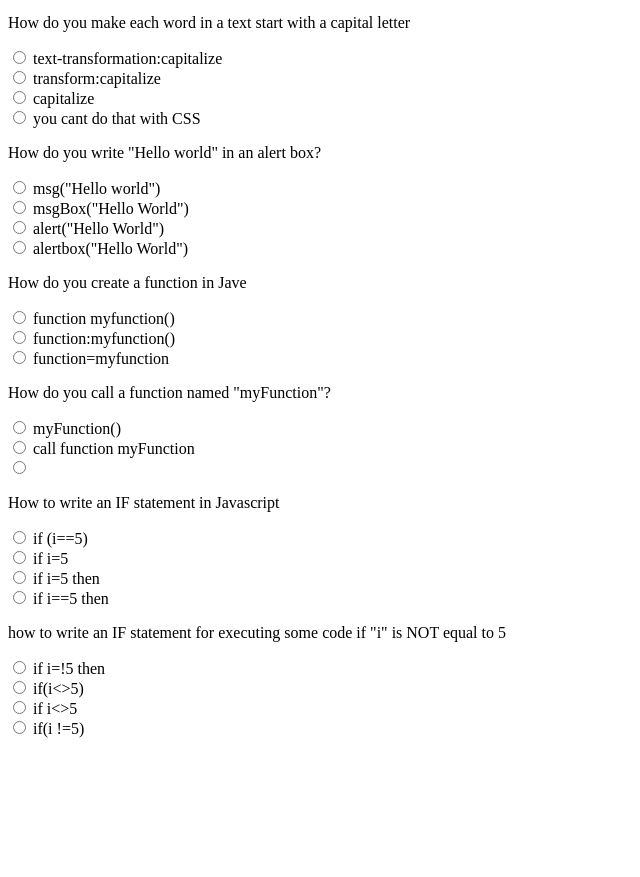
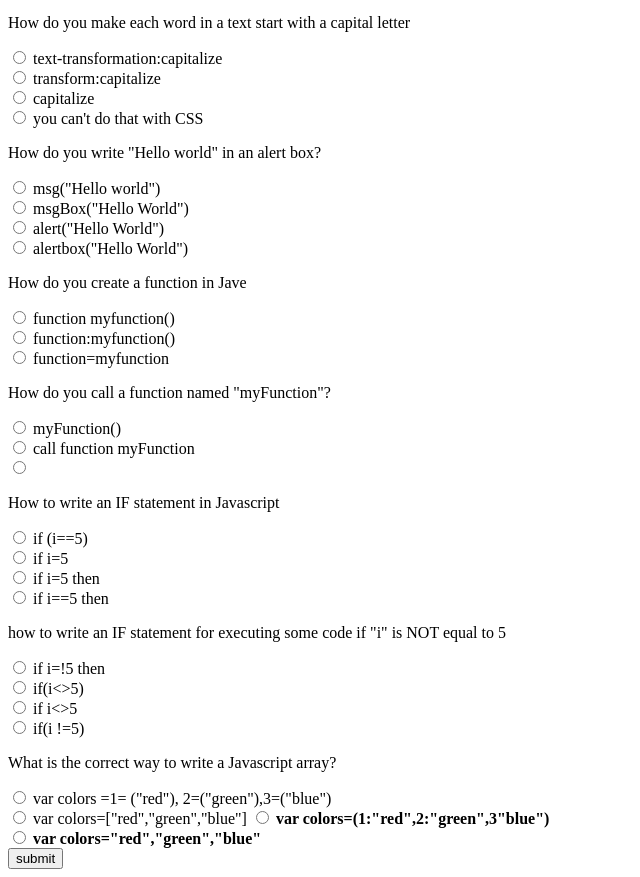
Before and after one commit to lu-dwig/project3, a plain HTML site: page index.html in a window 1280 px wide. Shown: the part 1125-2002 px from the top of the page, without its empty margins (0-640 px from the left). Before the commit the page ends 1871 px from the top, so only its background shows below. Drawn offline with Linux system fonts and the light colour scheme.

Commit message:
thiss will bbring changes to the files

```diff
--- a/index.html
+++ b/index.html
@@ -56,10 +56,10 @@
                 </form>
                 <p>In HTML you can embed SVG elements directly into an HTML page</p>
                 <form>
-                    <input type="radio" id="" name="" value="true">
+                    <input type="radio" id="true" name="SVG_elements" value="true">
                     <label for="true">true</label><br>
-                    <input type="radio" id="true" name="Inline element" value="true">
-                    <label for="true">false</label>
+                    <input type="radio" id="false" name="SVG_elements" value="false">
+                    <label for="false">false</label>
                 </form>
         </div>
     </div>
@@ -77,37 +77,39 @@
         </form>
         <p>Which HTML attribute is used to define inline styles?</p>
         <form>
-            <input type="radio"> <label for="Styles">styles</label><br>
-            <input type="radio"> <label for="style">style</label><br>
-            <input type="radio"> <label for="font">font</label><br>
-            <input type="radio"> <label for="class">class</label><br>
+            <input type="radio" id="styles" name="inline_styles" value="styles">
+            <label for="Styles">styles</label><br>
+            <input type="radio" id="style" name="inline_styles" value="style">
+            <label for="style">style</label><br>
+            <input type="radio" id="font" name="inline_styles" value="font"> <label for="font">font</label><br>
+            <input type="radio"id="class" name="inline_styles" value="class"> <label for="class">class</label><br>
         </form>
         <p>which property is used to change the background color </p>
         <form>
-            <input type="radio"> <label for="">background-color</label><br>
-            <input type="radio"> <label for="">bgcolor</label><br>
-            <input type="radio"> <label for="">color</label>
+            <input type="radio" id="background-color" name="background_color" value="background-color"> <label for="">background-color</label><br>
+            <input type="radio" id="bgcolor" name="background_color" value="bgcolor"> <label for="">bgcolor</label><br>
+            <input type="radio" id="color" name="background_color" value="color"> <label for="">color</label>
         </form>
         <p>which CSS property controls the text size</p>
         <form>
-            <input type="radio"> <label for="">text-style</label><br>
-            <input type="radio"> <label for="">font-size</label><br>
-            <input type="radio"> <label for="">font-style</label><br>
-            <input type="radio"> <label for="">text-size</label><br>
+            <input type="radio" id="text-style" name="text_size" value=""> <label for="">text-style</label><br>
+            <input type="radio" id="font-size" name="text_size" value="font-size"> <label for="">font-size</label><br>
+            <input type="radio" id="font-style" name="text_size" value="font-style"> <label for="">font-style</label><br>
+            <input type="radio" id="text-size" name="text_size" value="text-size"> <label for="">text-size</label><br>
         </form>
         <p>How do you make each word in a text start with a capital letter</p>
-        <input type="radio"> <label for="">text-transformation:capitalize</label><br>
-        <input type="radio"> <label for="">transform:capitalize</label><br>
-        <input type="radio"> <label for="">capitalize</label><br>
-        <input type="radio"> <label for="">you cant do that with CSS</label><br>
+        <input type="radio" id="text-transformation:capitalize" name="capital_letters" value="text-transformation:capitalize"> <label for="">text-transformation:capitalize</label><br>
+        <input type="radio" id="transform:capitalize" name="capital_letters" value="transform:capitalize"> <label for="">transform:capitalize</label><br>
+        <input type="radio" id="capitalize" name="capital_letters" value="capitalize"> <label for="">capitalize</label><br>
+        <input type="radio" id="you can't do that with CSS" name="capital_letters" value="you can't do that with CSS"> <label for="">you can't do that with CSS</label><br>
     </div>
     <div class="page-4">
         <p>How do you write "Hello world" in an alert box? </p>
         <form>
-            <input type="radio"> <label for="">msg("Hello world")</label><br>
-            <input type="radio"> <label for="">msgBox("Hello World")</label><br>
-            <input type="radio"> <label for="">alert("Hello World")</label><br>
-            <input type="radio"> <label for="">alertbox("Hello World")</label><br>
+            <input type="radio" id="" name="" value=""> <label for="">msg("Hello world")</label><br>
+            <input type="radio" id="" name="" value=""> <label for="">msgBox("Hello World")</label><br>
+            <input type="radio" id="" name="" value=""> <label for="">alert("Hello World")</label><br>
+            <input type="radio" id="" name="" value=""> <label for="">alertbox("Hello World")</label><br>
         </form>
         <p>How do you create a function in Jave</p>
         <form>
@@ -134,8 +136,13 @@
             <input type="radio"> <label for="">if(i<>5)</label><br>
             <input type="radio"> <label for="">if i<>5</label><br>
             <input type="radio"> <label for="">if(i !=5)</label><br>
+        <p>What is the correct way to write a Javascript array?</p>
+        <input type="radio"> <label for="">var colors =1= ("red"), 2=("green"),3=("blue")</label><br>
+        <input type="radio"> <label for="">var colors=["red","green","blue"]<label><b>
+        <input type="radio"> <label for="">var colors=(1:"red",2:"green",3"blue")</label><br>
+        <input type="radio"> <label for="">var colors="red","green","blue"</label><br>
         </form>
     </div>
-
+    <button>submit</button>
 </body>
 </html>
```
